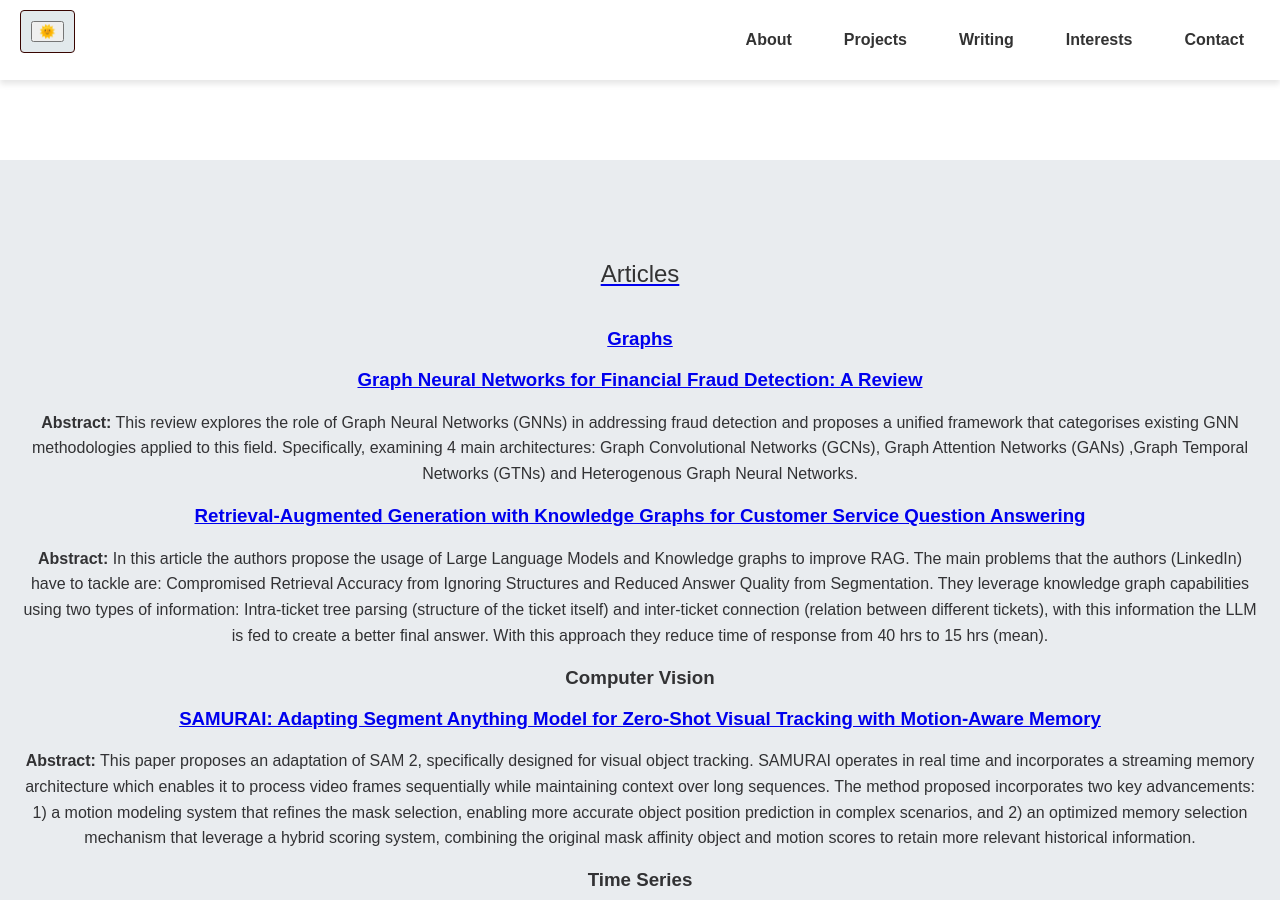
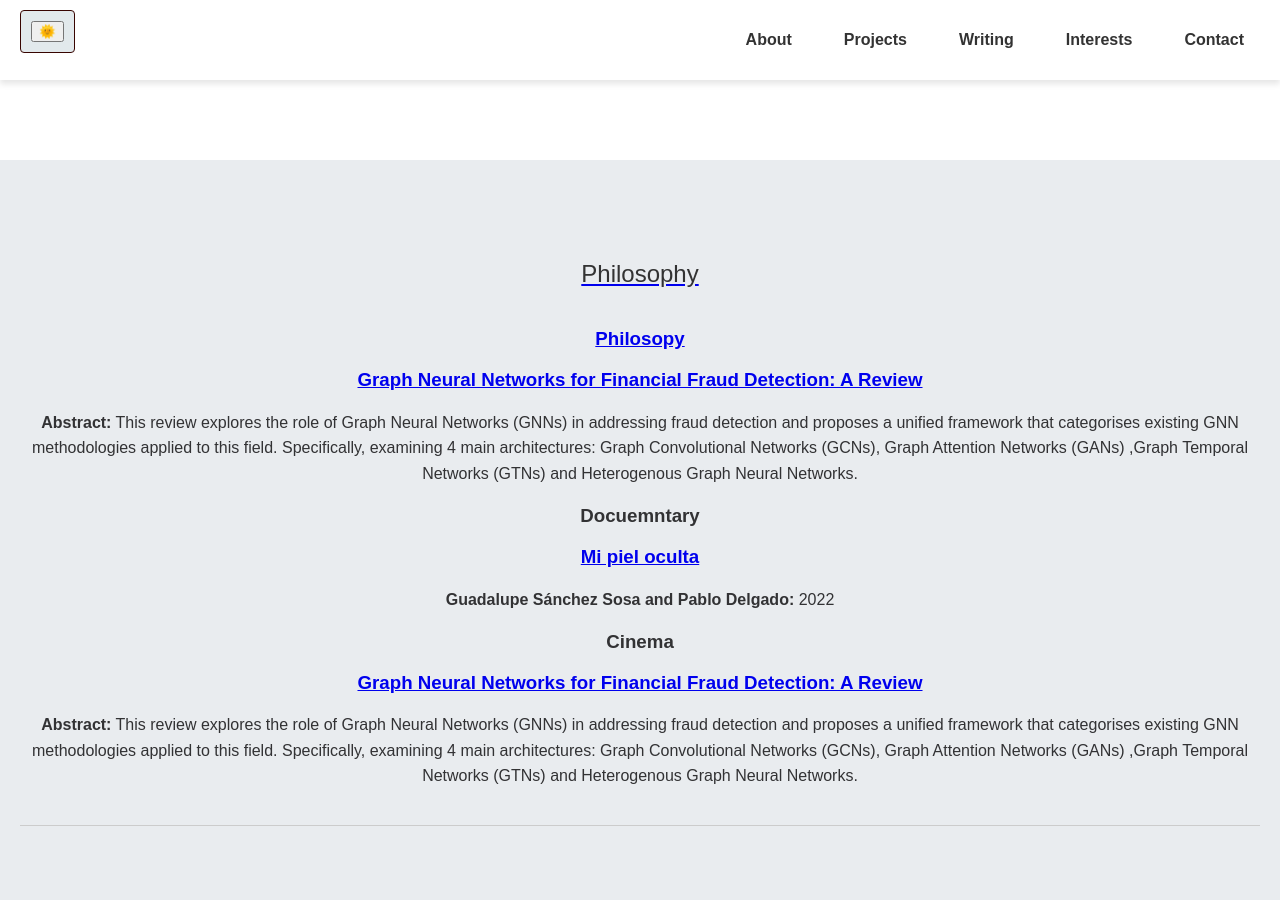
Before and after one commit to Cesarriosd/cesarios, a Jekyll site: the page built from README.md, in a window 1280 px wide and 900 px high, scrolled down 5641 px. Built offline with Jekyll 4.4.1, drawn with Linux system fonts in a browser that asks for light colours; our own code applies the rules of GitHub Pages for plain Markdown files; some of the changed text lies outside the part shown.

Commit message:
Add writing article

```diff
--- a/_layouts/default.html
+++ b/_layouts/default.html
@@ -611,24 +611,18 @@
 
     <!-- Articles Section -->
     <section id="writing" class="writing">
-        <h2>Articles</h2>
+        <h2>Philosophy</h2>
         <div class="article">
-            <h3>Graphs</h3>
+            <h3>Philosopy</h3>
             <h3><a href="https://arxiv.org/pdf/2411.05815">Graph Neural Networks for Financial Fraud Detection: A Review</a></h3>
             <p><strong>Abstract:</strong> This review explores the role of Graph Neural Networks (GNNs) in addressing fraud detection and proposes a unified framework that categorises existing GNN methodologies applied to this field. Specifically, examining 4 main architectures: Graph Convolutional Networks (GCNs), Graph Attention Networks (GANs) ,Graph Temporal Networks (GTNs) and Heterogenous Graph Neural Networks.</p>
-            <h3><a href="https://arxiv.org/pdf/2404.17723">Retrieval-Augmented Generation with Knowledge Graphs for Customer Service Question Answering</a></h3>
-            <p><strong>Abstract:</strong> In this article the authors propose the usage of Large Language Models and Knowledge graphs to improve RAG. The main problems that the authors (LinkedIn) have to tackle are: Compromised Retrieval Accuracy from Ignoring Structures and  Reduced Answer Quality from Segmentation. They leverage knowledge graph capabilities using two types of information: Intra-ticket tree parsing (structure of the ticket itself) and inter-ticket connection (relation between different tickets), with this information the LLM is fed to create a better final answer. With this approach they reduce time of response from 40 hrs to 15 hrs (mean).</p>
-            <h3>Computer Vision</h3>
-            <h3><a href="https://arxiv.org/html/2411.11922v1">SAMURAI: Adapting Segment Anything Model for Zero-Shot Visual Tracking with Motion-Aware Memory</a></h3>
-            <p><strong>Abstract:</strong> This paper proposes an adaptation of SAM 2, specifically designed for visual object tracking. SAMURAI operates in real time and incorporates a streaming memory architecture which enables it to process video frames sequentially  while maintaining context over long sequences. The method proposed incorporates two key advancements: 1) a motion modeling system that refines the mask selection, enabling more accurate object position prediction in complex scenarios, and 2) an optimized memory selection mechanism that leverage a hybrid scoring system, combining the original mask affinity object and motion scores to retain more relevant historical information.</p>
-            <h3>Time Series</h3>
-            <h3><a href="https://peerj.com/preprints/3190.pdf">Forecasting at Scale</a></h3>
-            <p><strong>Abstract:</strong> This article presents “Prophet”: an additive regression model with four main components: 1) a piecewise linear or logistic growth curve trend; 2) a yearly seasonal component modelled using Fourier series; 3) a weekly seasonal component using dummy variables; and 4) a user-provided list of important holidays.</p>
-            <p>Some remarkable points are that Prophet automatically detects changes in trends by selecting changepoints from the data and the main objective of this procedure is to face the problem of generating reliable time series forecasts at scale, this means “forecasting a large number and a variety of time series”. </p>
-            <h3><a href="https://www.mdpi.com/2079-9292/10/23/3001">Deep Time-Series Clustering: A Review</a></h3>
-            <p>In progress. </p>
-            <h3><a href="https://arxiv.org/pdf/2208.01152">Interpretable Time Series Clustering Using Local Explanations/a></h3>
-            <p>In progress. </p>
+            <h3>Docuemntary</h3>
+            <h3><a href="https://medium.com/@jcrios096/mi-piel-oculta-documentary-6e8aa3389f32">Mi piel oculta</a></h3>
+            <p><strong>Guadalupe Sánchez Sosa and Pablo Delgado:</strong> 2022</p>
+            <h3>Cinema</h3>
+            <h3><a href="https://arxiv.org/pdf/2411.05815">Graph Neural Networks for Financial Fraud Detection: A Review</a></h3>
+            <p><strong>Abstract:</strong> This review explores the role of Graph Neural Networks (GNNs) in addressing fraud detection and proposes a unified framework that categorises existing GNN methodologies applied to this field. Specifically, examining 4 main architectures: Graph Convolutional Networks (GCNs), Graph Attention Networks (GANs) ,Graph Temporal Networks (GTNs) and Heterogenous Graph Neural Networks.</p>
+
     </section>
    <!-- Contact Section -->
    <section id="contact" class="contact">
```
